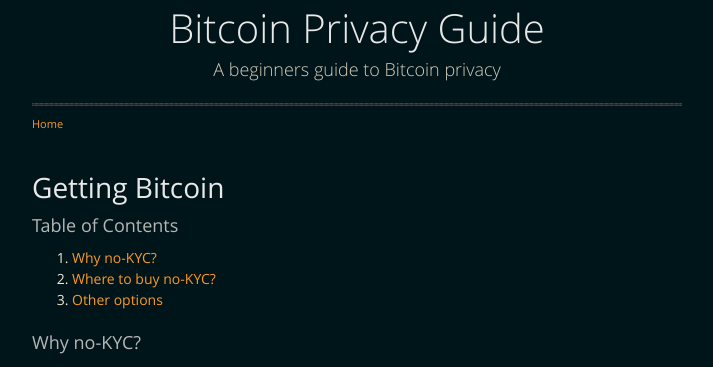
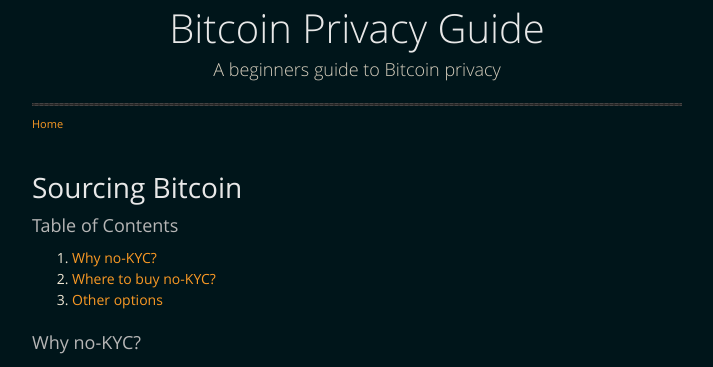
Before and after one commit to BitcoinQnA/BitcoinPrivacyGuide, a Jekyll site: the page built from get.md, in a window 1280 px wide. Shown: the top 367 px of the page, without its empty margins (283-996 px from the left). Built offline with Jekyll 4.4.1, drawn with Linux system fonts in a browser that asks for light colours.

Commit message:
Update get.md

```diff
--- a/get.md
+++ b/get.md
@@ -3,7 +3,7 @@ layout: default
 ---
 <br/>
 
-# Getting Bitcoin
+# Sourcing Bitcoin
 
 ### Table of Contents
 
```
